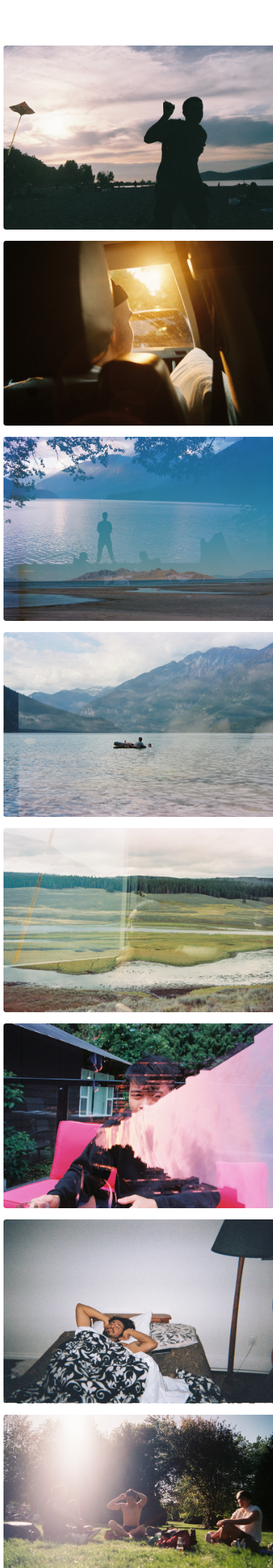
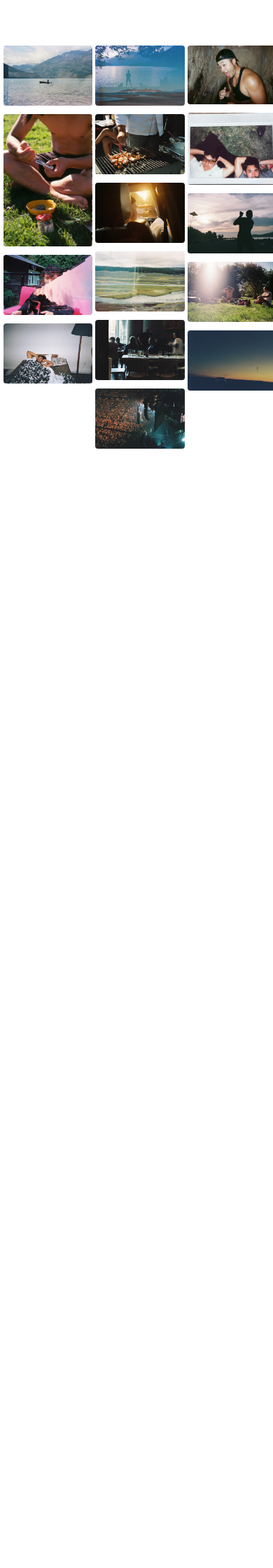
Before and after one commit to briannguy3n/nothingcouldnever2, a Jekyll site: the page built from pages/photos.md, in a window 390 px wide. Shown: the top 2240 px of the page at 70% size. Built offline with Jekyll 4.4.1, drawn with Linux system fonts in a browser that asks for light colours; after the commit the page ends 900 px from its top, so only the background shows below that.

Commit message:
Improve Gallery Mobile Layout and Add Shuffle (#9)
Update gallery for mobile

```diff
--- a/_layouts/gallery.html
+++ b/_layouts/gallery.html
@@ -34,3 +34,20 @@ layout: no-header
 </div>
 
 <script src="{{ site.baseurl }}/assets/js/lightbox.js"></script>
+
+<script>
+  // Shuffle gallery items on page load
+  document.addEventListener('DOMContentLoaded', function() {
+    const gallery = document.querySelector('.gallery-grid');
+    const items = Array.from(gallery.children);
+
+    // Fisher-Yates shuffle algorithm
+    for (let i = items.length - 1; i > 0; i--) {
+      const j = Math.floor(Math.random() * (i + 1));
+      [items[i], items[j]] = [items[j], items[i]];
+    }
+
+    // Re-append items in shuffled order
+    items.forEach(item => gallery.appendChild(item));
+  });
+</script>
--- a/_sass/_gallery.scss
+++ b/_sass/_gallery.scss
@@ -76,7 +76,12 @@ body:has(.gallery-content) .content-wrapper {
 
 @media (max-width: 600px) {
   .gallery-grid {
-    column-count: 1;
+    column-count: 3;
+    column-gap: 4px;
+  }
+
+  .gallery-item {
+    margin-bottom: 4px;
   }
 
   .gallery-content {
```
